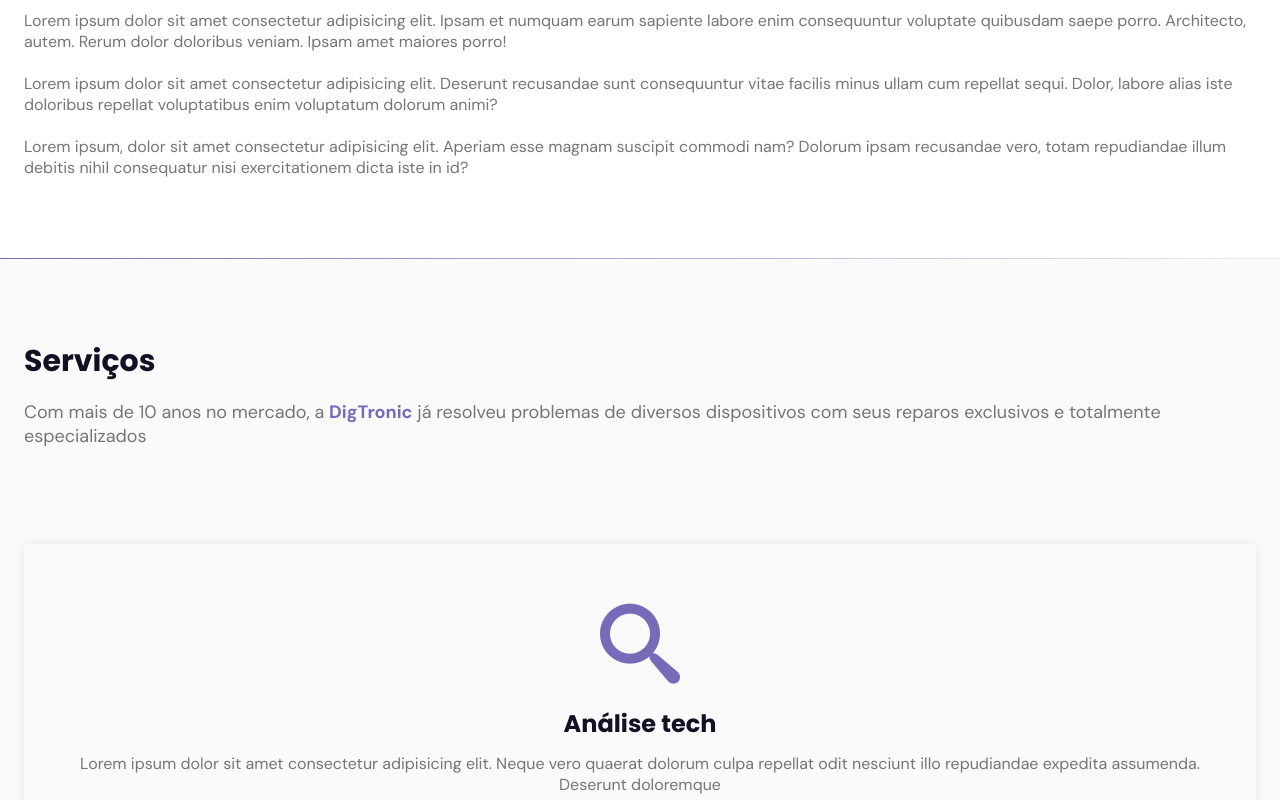
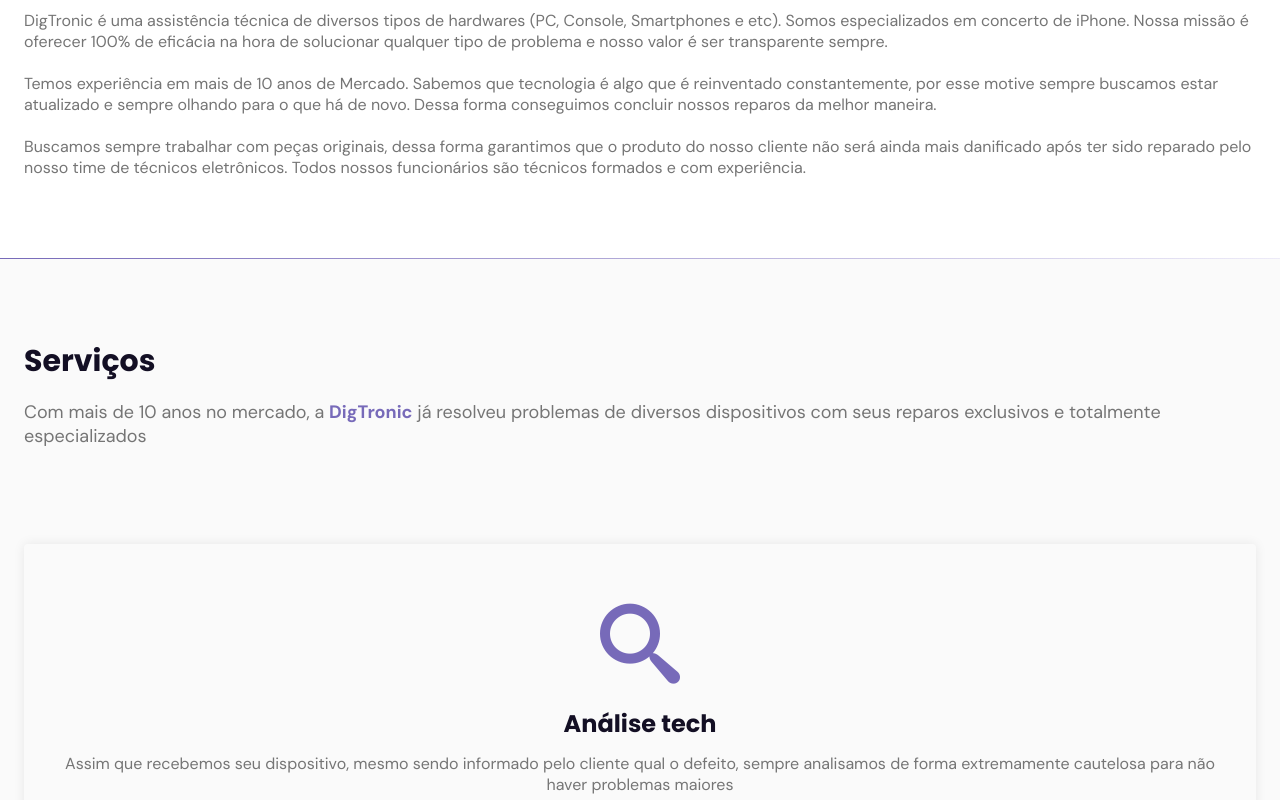
Before and after one commit to lucascardosoc/Site_DigTronic, a plain HTML site: page index.html in a window 1280 px wide. Shown: the part 2560-3360 px from the top of the page. Drawn offline with nearby package versions, Linux system fonts and the light colour scheme; files whose address does not match are found by name.

Commit message:
Site_DigTronic

```diff
--- a/index.html
+++ b/index.html
@@ -4,7 +4,7 @@
     <!--PAGE INFO-->
     <meta charset="UTF-8" />
     <meta name="viewport" content="width=device-width, initial-scale=1.0" />
-    <title>OriginSix</title>
+    <title>DigTronic</title>
 
     <!--ICONES-->
     <link rel="stylesheet" href="assets/fonts/style.css" />
@@ -79,24 +79,27 @@
           <div class="text">
             <h2 class="title">Sobre nós</h2>
             <p>
-              Lorem ipsum dolor sit amet consectetur adipisicing elit. Ipsam et
-              numquam earum sapiente labore enim consequuntur voluptate
-              quibusdam saepe porro. Architecto, autem. Rerum dolor doloribus
-              veniam. Ipsam amet maiores porro!
+              DigTronic é uma assistência técnica de diversos tipos de hardwares
+              (PC, Console, Smartphones e etc). Somos especializados em concerto
+              de iPhone. Nossa missão é oferecer 100% de eficácia na hora de
+              solucionar qualquer tipo de problema e nosso valor é ser
+              transparente sempre.
             </p>
             <br />
             <p>
-              Lorem ipsum dolor sit amet consectetur adipisicing elit. Deserunt
-              recusandae sunt consequuntur vitae facilis minus ullam cum
-              repellat sequi. Dolor, labore alias iste doloribus repellat
-              voluptatibus enim voluptatum dolorum animi?
+              Temos experiência em mais de 10 anos de Mercado. Sabemos que
+              tecnologia é algo que é reinventado constantemente, por esse
+              motive sempre buscamos estar atualizado e sempre olhando para o
+              que há de novo. Dessa forma conseguimos concluir nossos reparos da
+              melhor maneira.
             </p>
             <br />
             <p>
-              Lorem ipsum, dolor sit amet consectetur adipisicing elit. Aperiam
-              esse magnam suscipit commodi nam? Dolorum ipsam recusandae vero,
-              totam repudiandae illum debitis nihil consequatur nisi
-              exercitationem dicta iste in id?
+              Buscamos sempre trabalhar com peças originais, dessa forma
+              garantimos que o produto do nosso cliente não será ainda mais
+              danificado após ter sido reparado pelo nosso time de técnicos
+              eletrônicos. Todos nossos funcionários são técnicos formados e com
+              experiência.
             </p>
           </div>
         </div>
@@ -120,27 +123,27 @@
               <i class="icon-search"></i>
               <h3 class="title">Análise tech</h3>
               <p>
-                Lorem ipsum dolor sit amet consectetur adipisicing elit. Neque
-                vero quaerat dolorum culpa repellat odit nesciunt illo
-                repudiandae expedita assumenda. Deserunt doloremque
+                Assim que recebemos seu dispositivo, mesmo sendo informado pelo
+                cliente qual o defeito, sempre analisamos de forma extremamente
+                cautelosa para não haver problemas maiores
               </p>
             </div>
             <div class="card">
               <i class="icon-microchip"></i>
               <h3 class="title">Hardwares</h3>
               <p>
-                Lorem ipsum dolor sit amet consectetur adipisicing elit. Neque
-                vero quaerat dolorum culpa repellat odit nesciunt illo
-                repudiandae expedita assumenda. Deserunt doloremque
+                Temos conhecimento para fazer reparo em qualquer tipo de
+                hardware, sempre mantendo a qualidade e garantia para o cliente
+                no seviço que é prestado pela nossa empresa
               </p>
             </div>
             <div class="card">
               <i class="icon-alicate"></i>
               <h3 class="title">Reparos</h3>
               <p>
-                Lorem ipsum dolor sit amet consectetur adipisicing elit. Neque
-                vero quaerat dolorum culpa repellat odit nesciunt illo
-                repudiandae expedita assumenda. Deserunt doloremque
+                Nossos reparos são feitos no período de três dias. Caso o
+                cliente queira que seja entregue mais rápido temos diveros
+                planos para attender cada caso
               </p>
             </div>
           </div>
@@ -161,9 +164,8 @@
                 <blockquote>
                   <p>
                     <span>&ldquo;</span>
-                    Lorem ipsum, dolor sit amet consectetur adipisicing elit.
-                    Illo eius laudantium laboriosam atque quibusdam
-                    reprehenderit
+                    Extremamente satisfeita pelo serviço realizado, realmente
+                    tudo que é prometido é entregue
                   </p>
                   <cite>
                     <img
@@ -179,9 +181,8 @@
                 <blockquote>
                   <p>
                     <span>&ldquo;</span>
-                    Lorem ipsum, dolor sit amet consectetur adipisicing elit.
-                    Illo eius laudantium laboriosam atque quibusdam
-                    reprehenderit
+                    A tela do meu iPhone estava trincada e com diversas manchas,
+                    após o reparo parece que acabei de tirá-lo da caixa
                   </p>
                   <cite>
                     <img
@@ -197,9 +198,9 @@
                 <blockquote>
                   <p>
                     <span>&ldquo;</span>
-                    Lorem ipsum, dolor sit amet consectetur adipisicing elit.
-                    Illo eius laudantium laboriosam atque quibusdam
-                    reprehenderit
+                    Foi realizado um reparo na bateria do meu iPhone, pois o
+                    mesmo não estava mais segurando carga. Agora consigo passar
+                    o dia com ele carregado
                   </p>
                   <cite>
                     <img
```
